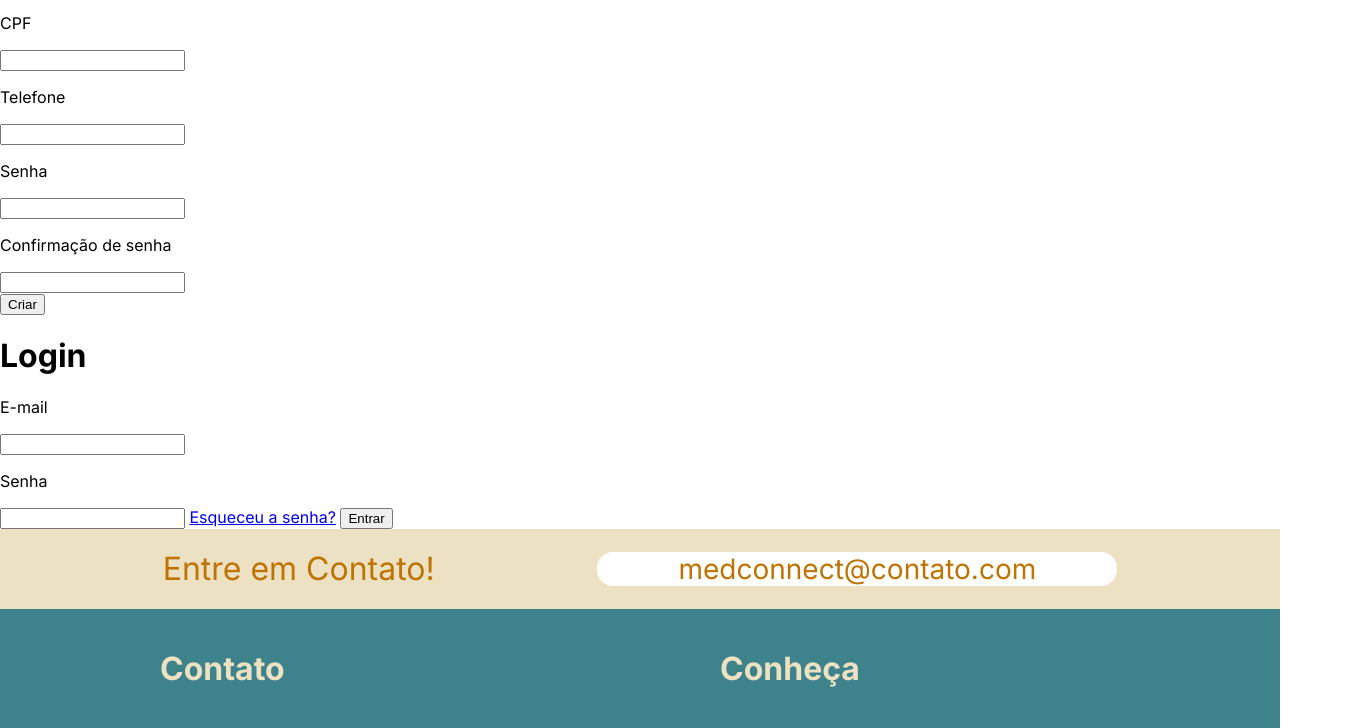
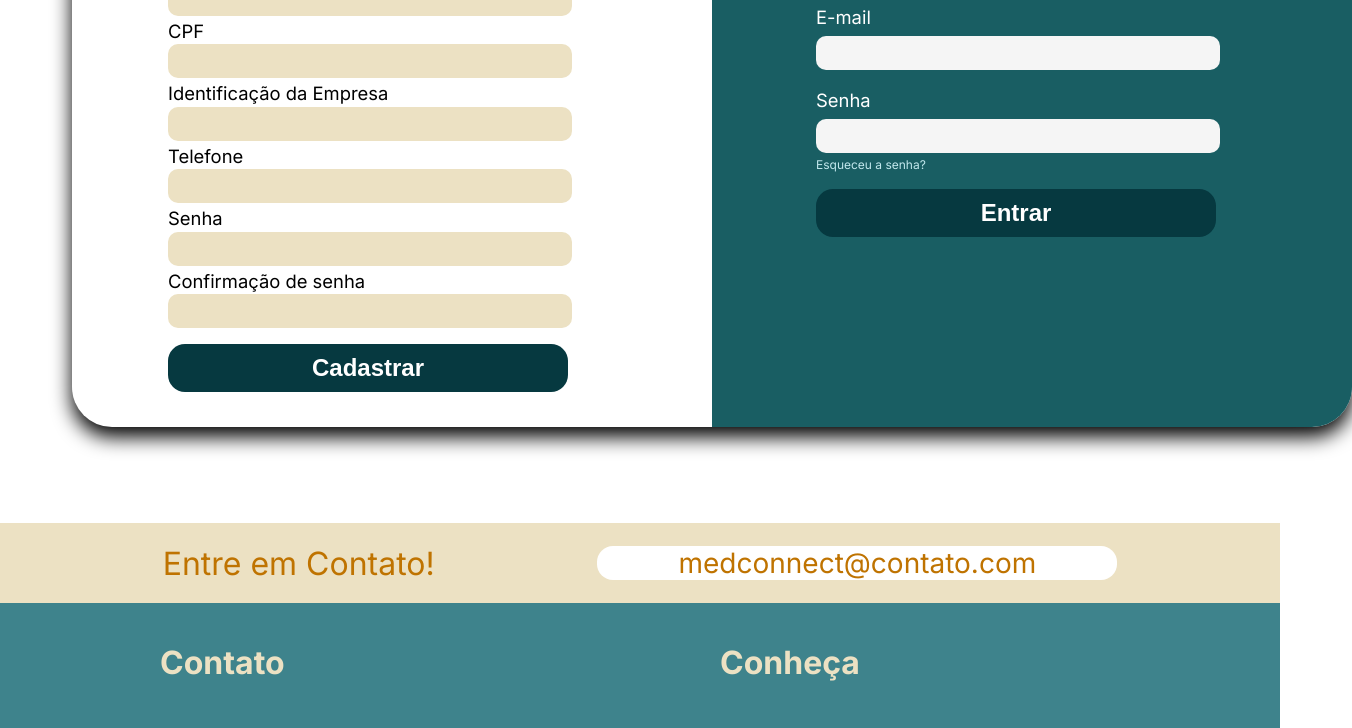
Before and after one commit to Grupo-3-sptech/site, a plain HTML site: page entrar.html in a window 1280 px wide. Shown: the part 371-1099 px from the top of the page, 1352 px wide, since content can reach past the window. Drawn offline with Linux system fonts and the light colour scheme.

Commit message:
Login att 99%

```diff
--- a/css/entrar.css
+++ b/css/entrar.css
@@ -87,6 +87,7 @@ justify-content: space-around;
     height: 80vh;
     margin-left: 9vh;
     margin-top: 5vh;
+    border-radius: 40px;
 }
 .blocoCadastro{
 width: 80vh;
@@ -106,14 +107,17 @@ width: 80vh;
 .geral1{
     font-size: 2.3vh;
     margin-top: -2vh;
-    margin-bottom: -0.1vh;
+    /* margin-top: -0.3vh; */
+    margin-bottom: 1vh;
 }
 .geral{
     font-size: 2.3vh;
-    margin-bottom: -0.1vh;
+    margin-top: 0.5vh;
+    margin-bottom: 1vh;
 }
 .campos{
     margin-left: 12vh;
+    margin-top: -5vh;
 }
 .input{
         width: 50vh;
@@ -122,20 +126,21 @@ width: 80vh;
         align-items: center;
         justify-content: space-around;
     background-color: #ECE1C3;
-
-    border:none
+    margin-top: -2vh;
+    border:none;
+    border-radius: 10px;
 
 }
 .Criar{
-    margin-left: 25vh;
-    background-color: #3E838C;
+    margin-left: 12vh;
+    background-color: #063940;
     color: #ffffff;
     font-weight: bold;
-    width: 20vh;
-    height: 5vh;
-    border-radius: 5px;
+    width: 50vh;
+    height: 6vh;
+    border-radius: 17px;
     border: none;
-    font-size: .9rem;
+    font-size: 1.5rem;
     display: flex;
     justify-content: center;
     align-items: center;
@@ -153,15 +158,21 @@ button:hover {
 .blocoLogin{
     width: 80vh;
     background-color: #195E63;
+    border-radius: 0px 40px 40px 0px;
 }
 
-#Login{
+.Login{
     margin-left: 28vh;
-    margin-top: 15vh;
+
     font-size: 8vh;
     color: #ffffff;
 }
-
+#subtextLogin{
+    margin-top: 5vh;
+    /* margin-right;:  */
+    font-size: 2vh;
+    color: rgb(234, 250, 242);
+}
 .input2{
     margin-left: 13vh;
     width: 50vh;
@@ -169,9 +180,10 @@ button:hover {
     flex-direction: column;
     align-items: center;
     justify-content: space-around;
-background-color: #ECE1C3;
+background-color: #F5F5F5;
 
-border:none
+border:none;
+border-radius: 10px;
 
 }
 
@@ -185,17 +197,18 @@ border:none
     font-size: 2.3vh;
     margin-bottom: 1vh;
     color: #ffffff;
+
 }
 .Entrar{
-    margin-left: 28vh;
-    background-color: #ECE1C3;
-    color: #000000;
+    margin-left: 13vh;
+    background-color: #063940;
+    color: #FFFFFF;
     font-weight: bold;
-    width: 20vh;
-    height: 5vh;
-    border-radius: 5px;
+    width: 50vh;
+    height: 6vh;
+    border-radius: 17px;
     border: none;
-    font-size: .9rem;
+    font-size: 1.5rem;
     display: flex;
     justify-content: center;
     align-items: center;
--- a/css/faleconosco.css
+++ b/css/faleconosco.css
@@ -8,7 +8,7 @@ h2{
 }
 
  .Perguntas{
-margin-left: 12%;
+margin-left: 10%;
 }
 
 .question {
--- a/css/rodape.css
+++ b/css/rodape.css
@@ -21,7 +21,7 @@ body {
     display: flex;
     justify-content: space-evenly;
     align-items: center;
-
+margin-top: 12vh;
 }
 
 .rodape_meio {
--- a/entrar.html
+++ b/entrar.html
@@ -8,7 +8,7 @@
     <title>Entrar | MedConnect</title>
     <link rel="shortcut icon" href="Img/favicon.ico" type="image/x-icon">
 
-    <link rel="stylesheet" href="css/home.css">
+    <link rel="stylesheet" href="css/entrar.css">
     <link rel="stylesheet" href="css/rodape.css">
     <link rel="stylesheet" href="css/Menu.css">
 </head>
@@ -39,15 +39,18 @@
                     <p class="geral1">Nome</p><input class="input" type="">
                     <p class="geral">E-mail</p><input class="input" type="">
                     <p class="geral">CPF</p><input class="input" type="">
+                    <p class="geral">Identificação da Empresa</p><input class="input" type="">
                     <p class="geral">Telefone</p><input class="input" type="">
                     <p class="geral">Senha</p><input class="input" type="">
                     <p class="geral">Confirmação de senha </p><input class="input" type="">
                 </div>
-                <button class="Criar">Criar</button>
+                <button class="Criar">Cadastrar</button>
             </div>
             <div class="blocoLogin">
 
-                <h1 id="Login">Login</h1>
+                <h2 class="Login">
+                    <p id="subtextLogin">Bem vindo novamente!</p>
+                    Login</h2>
                 <p class="gerall">E-mail</p><input class="input2" type="">
                 <p class="gerall">Senha</p><input class="input2" type="">
                 <a class="esqueceu" href="aba_de_redefir_senha">Esqueceu a senha?</a>
```
Also changed, not shown: 1 other file.
